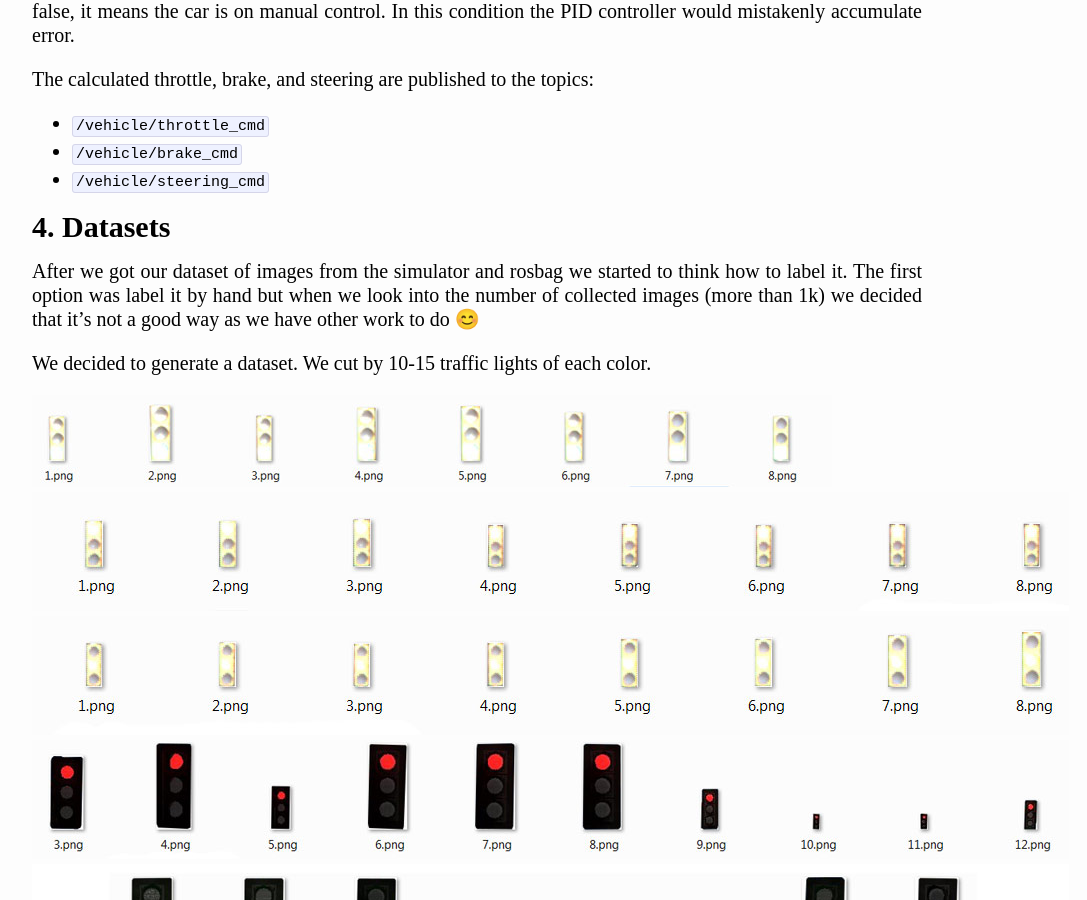
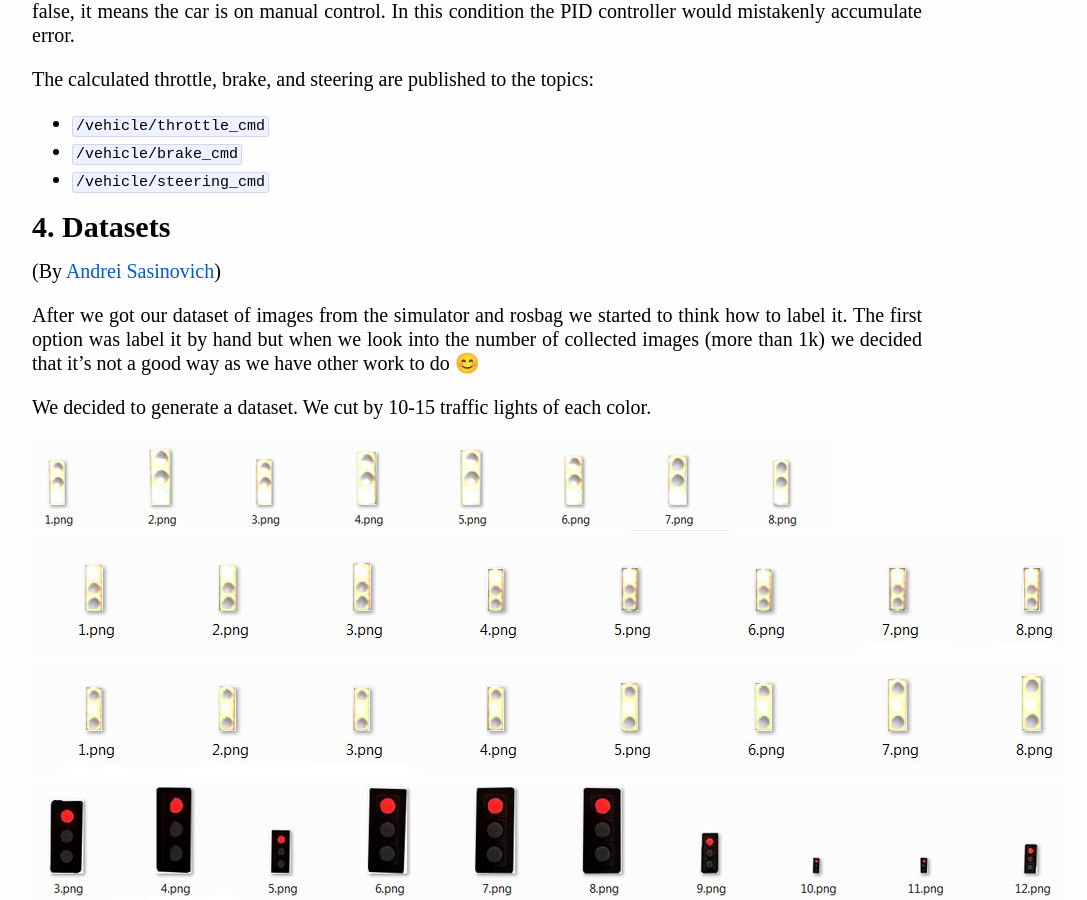
Before and after one commit to josehoras/josehoras.github.io, a Jekyll site: the page built from _posts/2019-09-07-sdc-capstone-project.md, in a window 1280 px wide and 900 px high, scrolled down 6258 px. Shown: the whole window, without its empty margins (178-1265 px from the left). Built offline with Jekyll 4.4.1, drawn with Linux system fonts in a browser that asks for light colours.

Commit message:
Add Andrei link

```diff
--- a/_posts/2019-09-07-sdc-capstone-project.md
+++ b/_posts/2019-09-07-sdc-capstone-project.md
@@ -145,6 +145,8 @@ The calculated throttle, brake, and steering are published to the topics:
 - `/vehicle/steering_cmd`
 
 ## 4. Datasets
+
+(By [Andrei Sasinovich](https://www.linkedin.com/in/andrei-sasinovich/))
 
 After we got our dataset of images from the simulator and rosbag we started to think how to label it. The first option was label it by hand but when we look into the number of collected images (more than 1k) we decided that it’s not a good way as we have other work to do 😊
 
```
